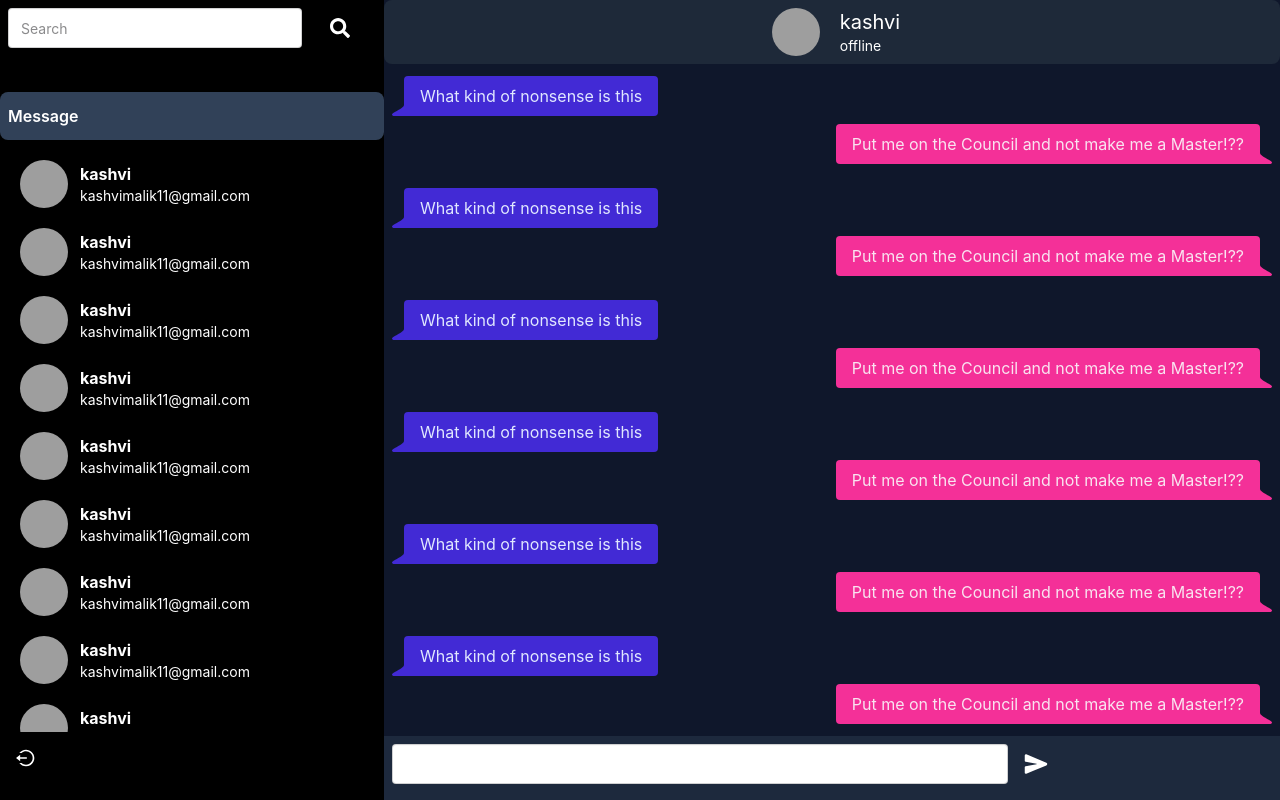
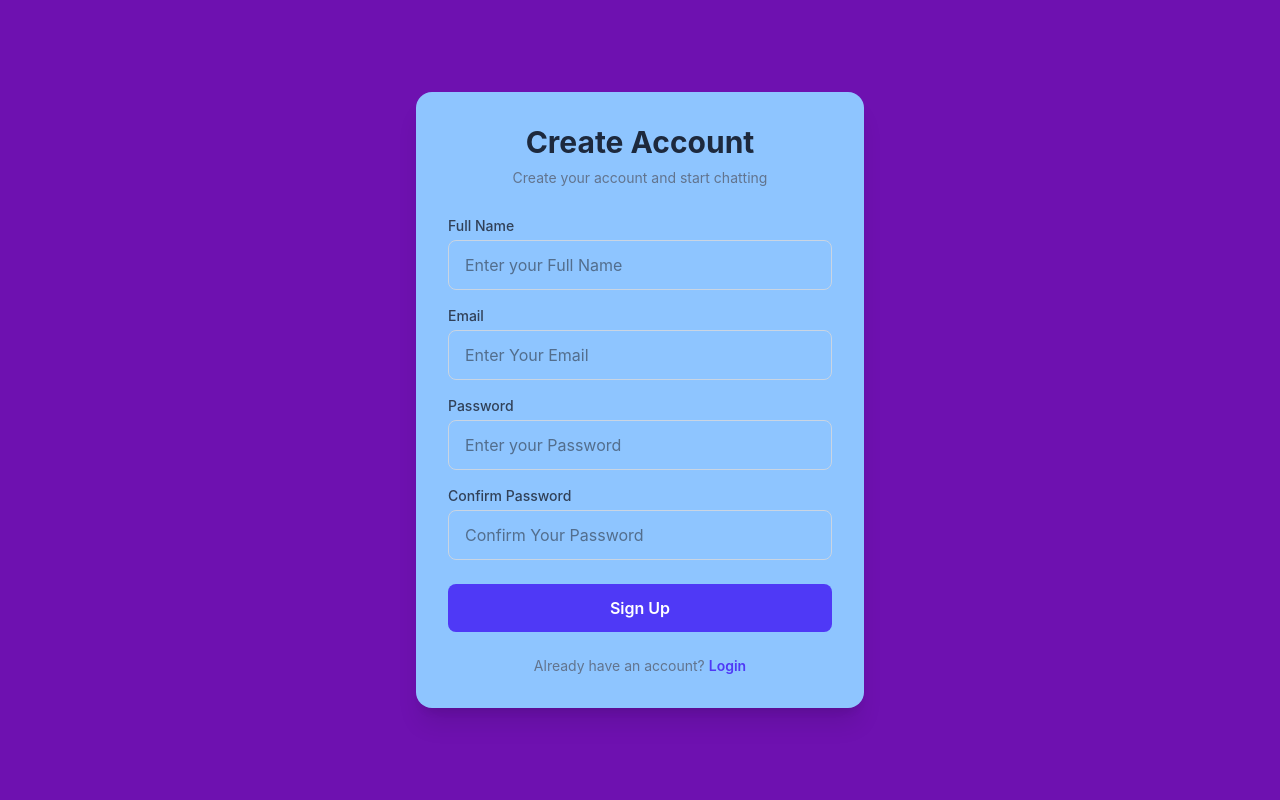
Before and after one commit to vidhi601/ChatApp, a React app in the folder Frontend/chat-app/: page / in a window 1280 px wide. Built offline with nearby package versions, Linux system fonts and the light colour scheme; grey boxes are pictures that could not be loaded; the HTML template or start-up script is replaced by a standard one.

Commit message:
created sign up page ui

```diff
--- a/Frontend/chat-app/package.json
+++ b/Frontend/chat-app/package.json
@@ -14,6 +14,7 @@
     "react": "^19.2.8",
     "react-dom": "^19.2.8",
     "react-icons": "^5.7.0",
+    "react-router-dom": "^7.18.4",
     "tailwindcss": "^4.3.3"
   },
   "devDependencies": {
--- a/Frontend/chat-app/src/App.jsx
+++ b/Frontend/chat-app/src/App.jsx
@@ -1,12 +1,13 @@
-import Left from "./leftPart/Left";
-import Right from "./Rightpart/Right";
+//import Left from "./leftPart/Left";
+//import Right from "./Rightpart/Right";
+import Signup from "./Signup/Signup";
 
 function App(){
-  return<div className="flex h-screen overflow-hidden">
-  <Left/>
-  <Right/>
-
-  </div>
+  //return<div className="flex h-screen overflow-hidden">
+  //<Left/>
+  //<Right/>
+  return <Signup/>
+  //</div>
 }
 
 export default App;
--- /dev/null
+++ b/Frontend/chat-app/src/Signup/Button.jsx
@@ -0,0 +1,14 @@
+import React from 'react'
+
+function Button() {
+  return (
+    <div>
+                <button className="w-full bg-indigo-600 text-white py-3 rounded-lg font-semibold mt-2 hover:bg-indigo-700 transition">
+            Sign Up
+          </button>
+
+    </div>
+  )
+}
+
+export default Button
--- /dev/null
+++ b/Frontend/chat-app/src/Signup/Heading.jsx
@@ -0,0 +1,13 @@
+import React from 'react'
+
+function Heading() {
+  return (
+    <div>
+      <h1 className="text-3xl font-bold text-slate-800">
+            Create Account
+          </h1>
+    </div>
+  )
+}
+
+export default Heading;
--- /dev/null
+++ b/Frontend/chat-app/src/Signup/Input.jsx
@@ -0,0 +1,20 @@
+import React from 'react'
+
+function Input({label,placeholder,type}) {
+  return (
+
+      <div>
+            <label className="block text-sm font-medium text-slate-700 mb-1">
+             {label}
+            </label>
+            <input
+              type={type}
+              placeholder={placeholder}
+              className="w-full border border-slate-300 rounded-lg px-4 py-3 outline-none focus:border-indigo-500 focus:ring-2 focus:ring-indigo-100"
+            />
+          </div>
+
+  )
+}
+
+export default Input;
--- /dev/null
+++ b/Frontend/chat-app/src/Signup/Login.jsx
@@ -0,0 +1,16 @@
+import React from 'react'
+
+function Login() {
+  return (
+    <div>
+       <p className="text-center text-sm text-slate-500 mt-6">
+          Already have an account?{" "}
+          <a href="#" className="text-indigo-600 font-semibold hover:underline">
+            Login
+          </a>
+        </p>
+    </div>
+  )
+}
+
+export default Login
--- /dev/null
+++ b/Frontend/chat-app/src/Signup/Paragraph.jsx
@@ -0,0 +1,13 @@
+import React from 'react'
+
+function Paragraph() {
+  return (
+    <div>
+      <p className="text-sm text-slate-500 mt-2">
+            Create your account and start chatting
+          </p>
+    </div>
+  )
+}
+
+export default Paragraph;
--- /dev/null
+++ b/Frontend/chat-app/src/Signup/Signup.jsx
@@ -0,0 +1,35 @@
+import React from "react";
+import Heading from "./Heading";
+import Paragraph from "./Paragraph";
+import Input from "./Input";
+import Button from "./Button";
+import Login from "./Login";
+
+function Signup() {
+  return (
+    <div className="min-h-screen bg-purple-800 flex items-center justify-center px-4">
+      <div className="w-full max-w-md bg-blue-300 rounded-2xl shadow-xl p-8">
+
+        <div className="text-center mb-7">
+          <Heading/>
+          <Paragraph/>
+        </div>
+
+        <div className="flex flex-col gap-4">
+        <Input label="Full Name" placeholder="Enter your Full Name" type="text"/>
+        <Input label=" Email" placeholder="Enter Your Email" type="email"/>
+        <Input label="Password" placeholder="Enter your Password" type="password"/>
+
+        <Input label="Confirm Password" placeholder="Confirm Your Password" type="password"/>
+        <Button/>
+
+        </div>
+
+       <Login/>
+
+      </div>
+    </div>
+  );
+}
+
+export default Signup;
```
Also changed, not shown: 1 other file (tests, documents, lock files or other folders).
